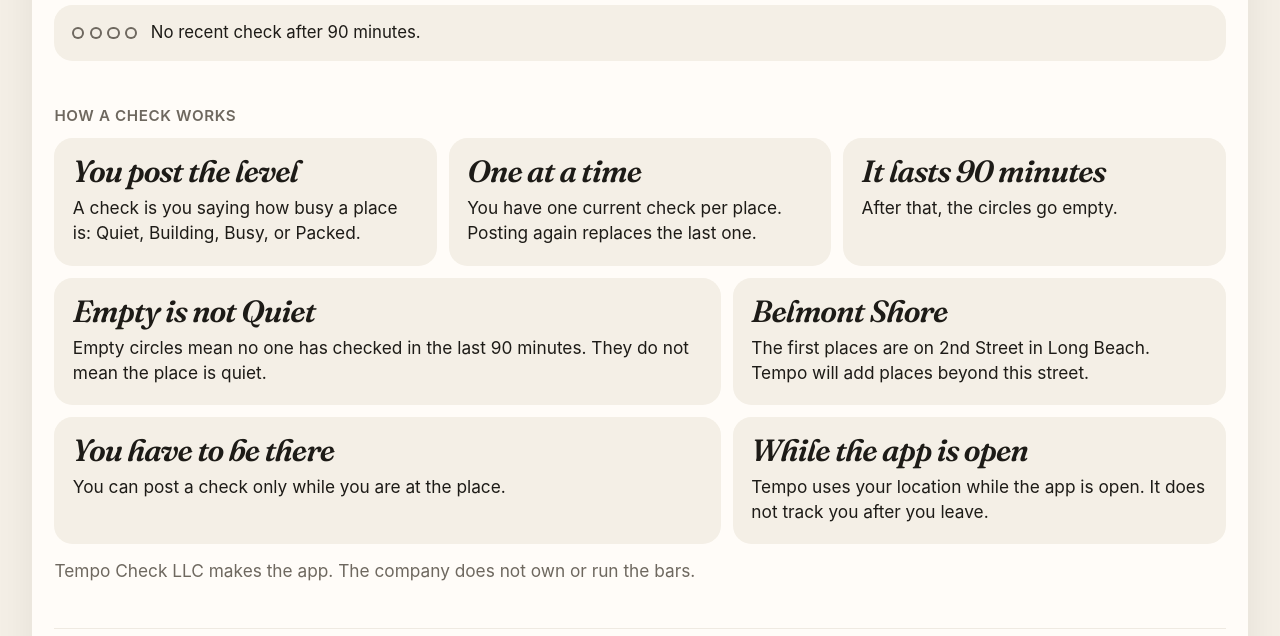
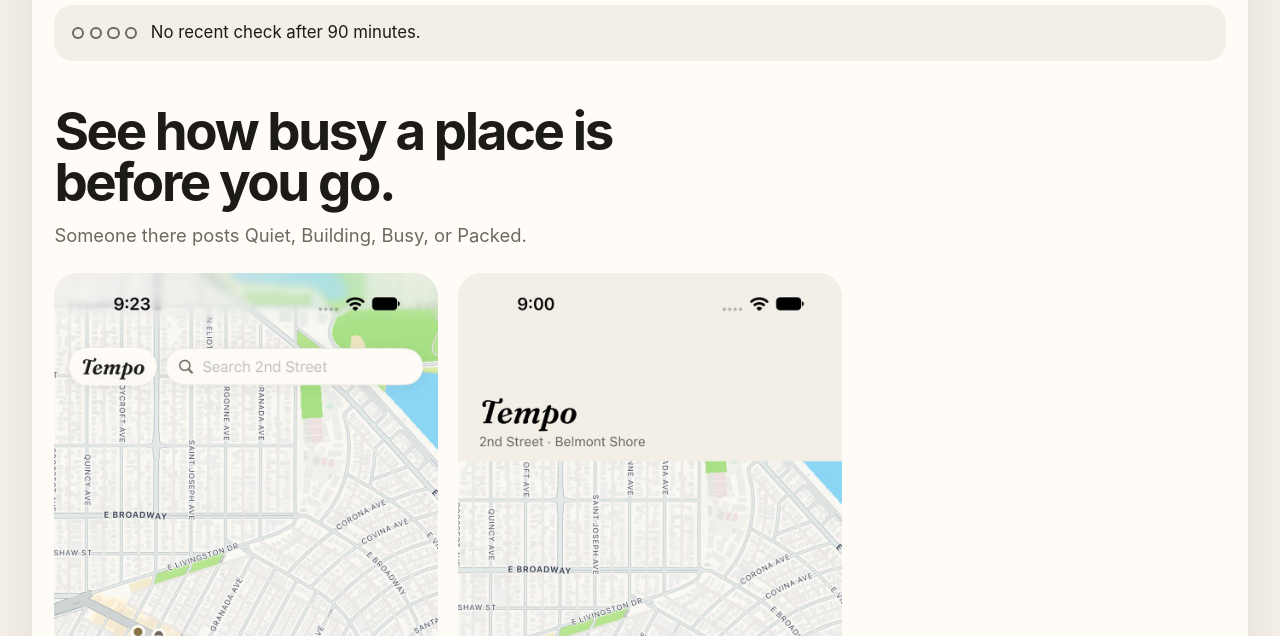
Before and after one commit to claud-iom/tempoapp, a plain HTML site: page index.html in a window 1280 px wide. Shown: the part 652-1288 px from the top of the page. Drawn offline with Linux system fonts and the light colour scheme.

Commit message:
Show the purpose and two screens of the app.

```diff
--- a/index.html
+++ b/index.html
@@ -4,7 +4,7 @@
   <meta charset="utf-8">
   <meta name="viewport" content="width=device-width, initial-scale=1">
   <title>Tempo</title>
-  <meta name="description" content="Tempo is a live check of the night, from Tempo Check LLC.">
+  <meta name="description" content="See how busy a place is before you go. Tempo is a live check of the night, from Tempo Check LLC.">
   <meta name="theme-color" content="#e7dfd2">
   <link rel="stylesheet" href="styles.css">
 </head>
@@ -63,43 +63,19 @@
       <p class="blank"><span class="dots" aria-hidden="true"><i class="off"></i><i class="off"></i><i class="off"></i><i class="off"></i></span>No recent check after 90 minutes.</p>
     </section>
 
-    <section class="block" aria-labelledby="check-title">
-      <h2 id="check-title">How a check works</h2>
-      <ul class="facts">
-        <li>
-          <h3>You post the level</h3>
-          <p>A check is you saying how busy a place is: Quiet, Building, Busy, or Packed.</p>
-        </li>
-        <li>
-          <h3>One at a time</h3>
-          <p>You have one current check per place. Posting again replaces the last one.</p>
-        </li>
-        <li>
-          <h3>It lasts 90 minutes</h3>
-          <p>After that, the circles go empty.</p>
-        </li>
-      </ul>
-      <div class="split">
-        <article>
-          <h3>Empty is not Quiet</h3>
-          <p>Empty circles mean no one has checked in the last 90 minutes. They do not mean the place is quiet.</p>
-        </article>
-        <article>
-          <h3>Belmont Shore</h3>
-          <p>The first places are on 2nd Street in Long Beach. Tempo will add places beyond this street.</p>
-        </article>
+    <section class="block">
+      <p class="purpose">See how busy a place is before you go.</p>
+      <p class="purpose-note">Someone there posts Quiet, Building, Busy, or Packed.</p>
+      <div class="phones">
+        <figure>
+          <img src="images/map.jpg" alt="The Tempo map on 2nd Street. Colored pins show how busy each place is, and the list starts underneath.">
+          <figcaption>The map</figcaption>
+        </figure>
+        <figure>
+          <img src="images/list.jpg" alt="The Tempo list. Each place shows Packed or Busy, and how many minutes ago someone checked.">
+          <figcaption>The list</figcaption>
+        </figure>
       </div>
-      <div class="split">
-        <article>
-          <h3>You have to be there</h3>
-          <p>You can post a check only while you are at the place.</p>
-        </article>
-        <article>
-          <h3>While the app is open</h3>
-          <p>Tempo uses your location while the app is open. It does not track you after you leave.</p>
-        </article>
-      </div>
-      <p class="note">Tempo Check LLC makes the app. The company does not own or run the bars.</p>
     </section>
 
     <footer>
--- a/styles.css
+++ b/styles.css
@@ -212,61 +212,43 @@ h1 {
 
 .block { margin-top: 2.8rem; }
 
-.block h2 {
-  margin: 0 0 0.85rem;
+.purpose {
+  max-width: 12em;
+  margin: 0;
+  font-size: clamp(2.1rem, 4.4vw, 3.3rem);
+  font-weight: 650;
+  letter-spacing: -0.045em;
+  line-height: 0.98;
+}
+
+.purpose-note {
+  margin: 0.85rem 0 0;
+  color: var(--muted);
+  font-size: 1.15rem;
+  line-height: 1.4;
+}
+
+.phones {
+  display: grid;
+  grid-template-columns: repeat(2, minmax(0, 24rem));
+  gap: 1.25rem;
+  margin-top: 1.5rem;
+}
+
+.phones figure { margin: 0; }
+
+.phones img {
+  display: block;
+  width: 100%;
+  height: auto;
+  border-radius: 1.5rem;
+  background: var(--bg);
+}
+
+.phones figcaption {
+  margin-top: 0.65rem;
   color: var(--muted);
   font-size: 0.95rem;
-  font-weight: 600;
-  letter-spacing: 0.04em;
-  text-transform: uppercase;
-}
-
-.facts {
-  display: grid;
-  grid-template-columns: repeat(3, minmax(0, 1fr));
-  gap: 0.75rem;
-  margin: 0;
-  padding: 0;
-  list-style: none;
-}
-
-.facts li,
-.split article {
-  min-width: 0;
-  padding: 1.2rem 1.15rem 1.25rem;
-  background: var(--bg);
-  border-radius: 1.15rem;
-}
-
-.facts h3,
-.split h3 {
-  margin: 0 0 0.55rem;
-  font-family: "Fraunces Tempo", Georgia, serif;
-  font-style: italic;
-  font-weight: 600;
-  font-size: clamp(1.55rem, 2.4vw, 2rem);
-  letter-spacing: -0.03em;
-  line-height: 0.95;
-}
-
-.facts p,
-.split p,
-.note {
-  margin: 0;
-  font-size: 1.08rem;
-  line-height: 1.45;
-}
-
-.split {
-  display: grid;
-  grid-template-columns: 1.15fr 0.85fr;
-  gap: 0.75rem;
-  margin-top: 0.75rem;
-}
-
-.note {
-  margin-top: 0.9rem;
-  color: var(--muted);
 }
 
 footer {
@@ -314,8 +296,7 @@ address span { color: var(--muted); }
   .meter .name { font-size: 1.85rem; }
   .dots { gap: 0.32rem; }
   .dots i { width: 0.85rem; height: 0.85rem; }
-  .facts,
-  .split { grid-template-columns: 1fr; }
+  .phones { grid-template-columns: minmax(0, 22rem); }
   footer { flex-direction: column; }
   address { align-items: flex-start; text-align: left; }
 }
```
Also changed, not shown: images/list.jpg (added), images/map.jpg (added).
